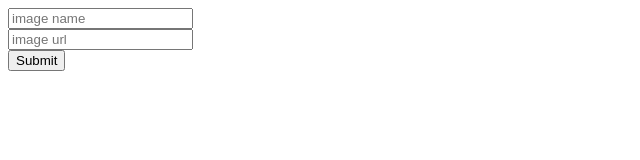
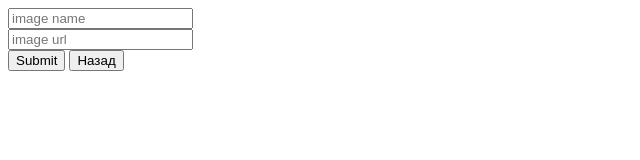
Before and after one commit to pkindalov/NodejsServerExercise, a plain HTML site: page views/image-upload-form.html in a window 1280 px wide. Shown: the whole page, without its empty margins (0-640 px from the left). Drawn offline with Linux system fonts and the light colour scheme.

Commit message:
Added back button on image-upload-form.html

```diff
--- a/views/image-upload-form.html
+++ b/views/image-upload-form.html
@@ -9,6 +9,7 @@
         <input type="text" name="image-name" placeholder="image name" /><br />
         <input type="url" name="image-url" placeholder="image url" /><br />
         <input type="submit" />
+        <a href="/"><input type="button" name="back" value="Назад" /></a>
     </form>
 </body>
 </html>
```
